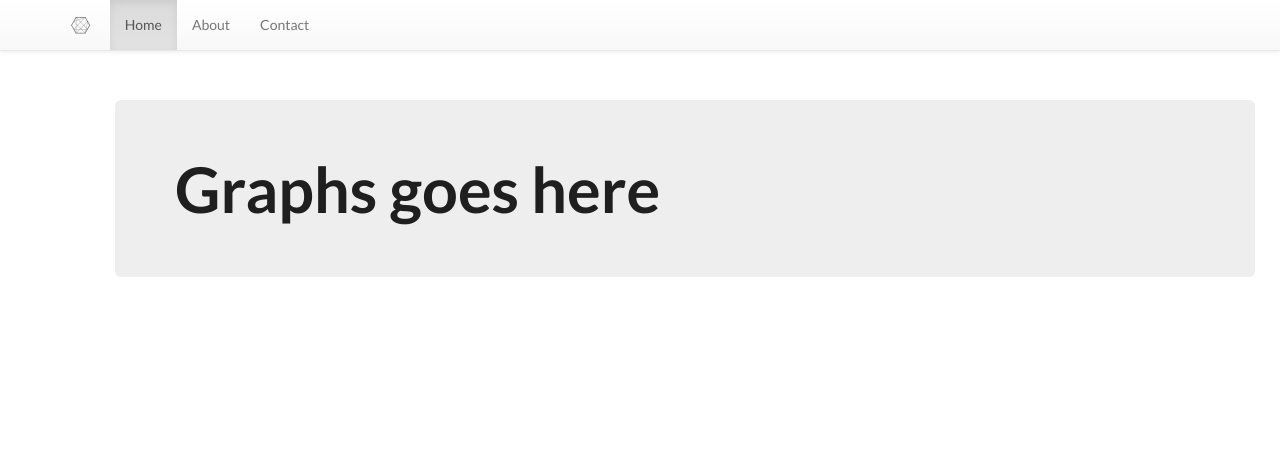
After one commit to G-back-iiitk/UI, a Django app: template SoftLab/templates/home/show.html in a window 1280 px wide. The commit adds this page. Shown: the top 476 px of the page. Run offline with Django 3.2, Linux system fonts and the light colour scheme; the template is opened without the code that fills it, so the values that code supplies are empty; some libraries are stand-ins or nearby versions.

Commit message:
Refator Templates

```diff
--- a/SoftLab/SoftLab/settings.py
+++ b/SoftLab/SoftLab/settings.py
@@ -14,7 +14,7 @@ import os
 
 # Build paths inside the project like this: os.path.join(BASE_DIR, ...)
 BASE_DIR = os.path.dirname(os.path.dirname(os.path.abspath(__file__)))
-
+TEMPLATE_DIR = os.path.join(BASE_DIR,'templates')
 
 # Quick-start development settings - unsuitable for production
 # See https://docs.djangoproject.com/en/2.0/howto/deployment/checklist/
@@ -55,7 +55,7 @@ ROOT_URLCONF = 'SoftLab.urls'
 TEMPLATES = [
     {
         'BACKEND': 'django.template.backends.django.DjangoTemplates',
-        'DIRS': [],
+        'DIRS': [TEMPLATE_DIR,],
         'APP_DIRS': True,
         'OPTIONS': {
             'context_processors': [
--- a/SoftLab/SoftLab/urls.py
+++ b/SoftLab/SoftLab/urls.py
@@ -17,6 +17,7 @@ from django.contrib import admin
 from django.urls import path,include
 
 urlpatterns = [
+	path('',include('home.urls')),
     path('home',include('home.urls')),
     path('admin/', admin.site.urls)
 ]
--- a/SoftLab/home/views.py
+++ b/SoftLab/home/views.py
@@ -5,4 +5,10 @@ def index(request):
     Stock_name =['SnP 500','Tesla','Boring Co.','Genral Motors', 'Tata Steels']
     Stock_price =['300','400','250','800','600']
     Stock = zip(Stock_name,Stock_price)
+
+    if (request.method == 'POST'):
+    	print(request.POST['select'])
+    	return render(request,'home/show.html')
+
+
     return render(request,'home/index.html',{'stocks':Stock})
--- /dev/null
+++ b/SoftLab/templates/home/show.html
@@ -0,0 +1,18 @@
+
+{% extends 'layout.html' %}
+{% block body %}
+       <div class="container" style="margin: 100px">
+        <div class ="row">
+            <div class="md-9">
+                <div class="container">
+                    <div class="jumbotron">
+                        <h1>
+                            Graphs goes here
+                        </h1>
+
+                    </div>
+                </div>
+            </div>
+        </div>
+    </div>
+{% endblock %}
--- a/SoftLab/home/templates/layout.html
+++ b/SoftLab/templates/layout.html
@@ -20,7 +20,7 @@
         <link href="https://fonts.googleapis.com/css?family=Roboto" rel="stylesheet">
 
         {% load static %}
-        <link href="{% static home.main.css %}" type="text/css">
+        <link href="{% static "home.main.css" %}" type="text/css">
     </head>
     <body>
         <nav class="navbar navbar-default navbar-fixed-top">
```
Also changed, not shown: SoftLab/templates/home/index.html (renamed from SoftLab/home/templates/home/index.html, +5 -3 lines), 2 other files.
